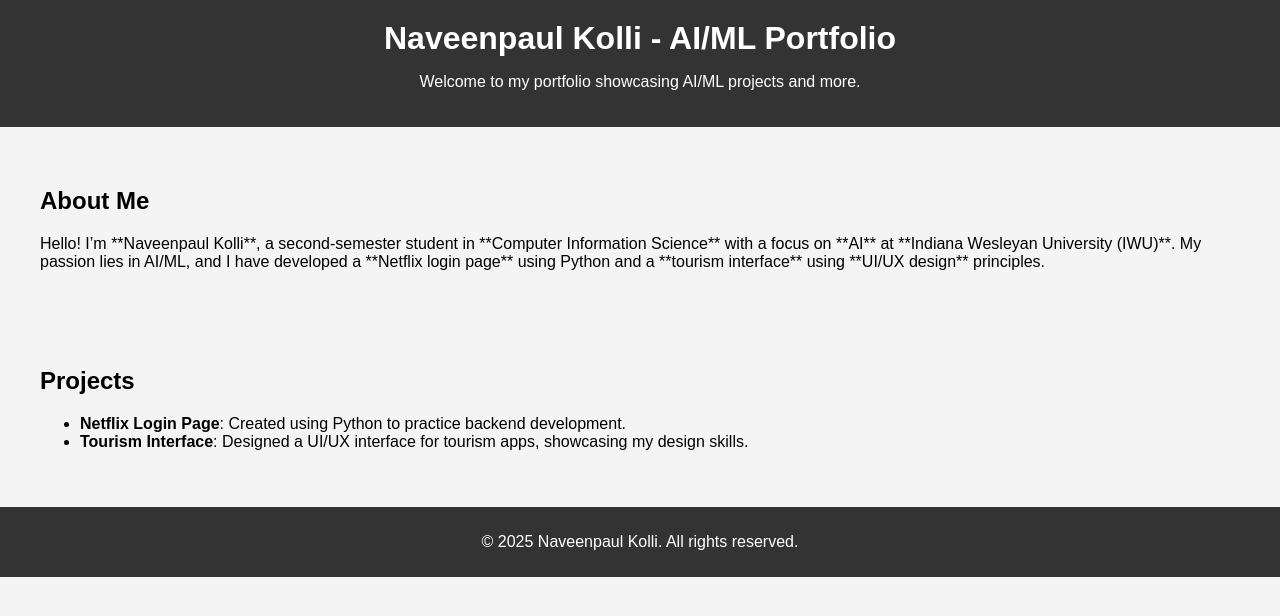
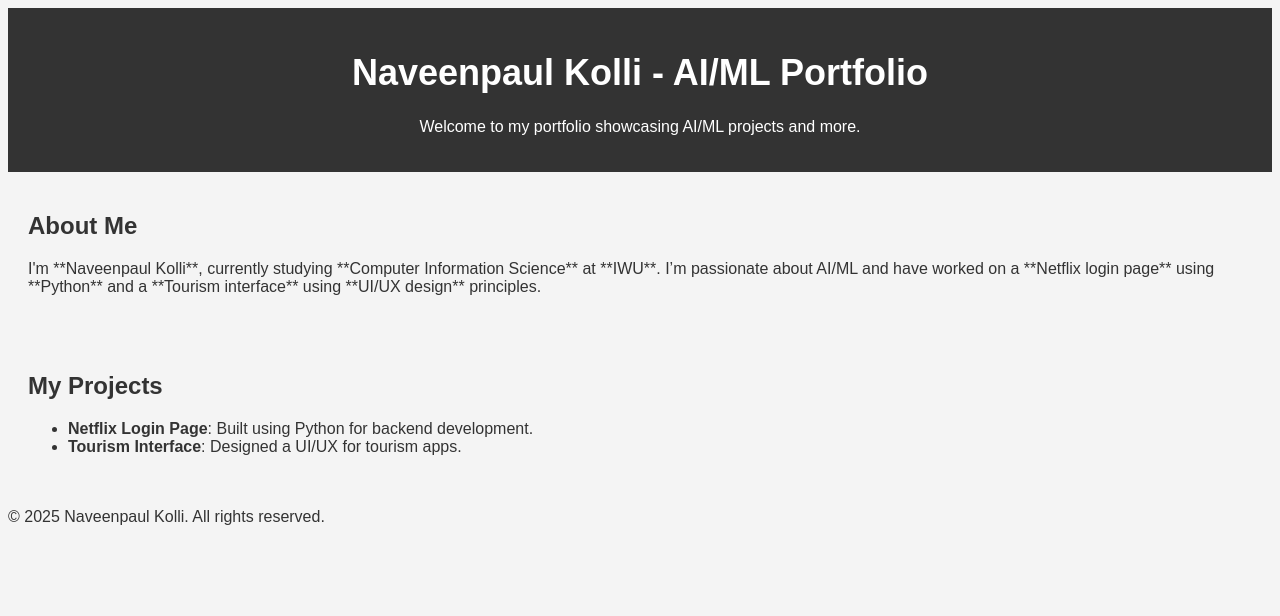
Before and after one commit to Naveenpaulkolli/portfolio, a plain HTML site: page index.html in a window 1280 px wide. Drawn offline with Linux system fonts and the light colour scheme.

Commit message:
Update index.html

```diff
--- a/index.html
+++ b/index.html
@@ -8,27 +8,19 @@
     body {
       font-family: Arial, sans-serif;
       background-color: #f4f4f4;
-      margin: 0;
-      padding: 0;
+      color: #333;
     }
     header {
-      background: #333;
-      color: #fff;
+      background-color: #333;
+      color: white;
       text-align: center;
       padding: 20px;
     }
-    header h1 {
-      margin: 0;
+    h1 {
+      font-size: 36px;
     }
     section {
       padding: 20px;
-      margin: 20px;
-    }
-    footer {
-      background: #333;
-      color: #fff;
-      text-align: center;
-      padding: 10px;
     }
   </style>
 </head>
@@ -40,14 +32,14 @@
 
   <section>
     <h2>About Me</h2>
-    <p>Hello! I’m **Naveenpaul Kolli**, a second-semester student in **Computer Information Science** with a focus on **AI** at **Indiana Wesleyan University (IWU)**. My passion lies in AI/ML, and I have developed a **Netflix login page** using Python and a **tourism interface** using **UI/UX design** principles.</p>
+    <p>I'm **Naveenpaul Kolli**, currently studying **Computer Information Science** at **IWU**. I’m passionate about AI/ML and have worked on a **Netflix login page** using **Python** and a **Tourism interface** using **UI/UX design** principles.</p>
   </section>
 
   <section>
-    <h2>Projects</h2>
+    <h2>My Projects</h2>
     <ul>
-      <li><strong>Netflix Login Page</strong>: Created using Python to practice backend development.</li>
-      <li><strong>Tourism Interface</strong>: Designed a UI/UX interface for tourism apps, showcasing my design skills.</li>
+      <li><strong>Netflix Login Page</strong>: Built using Python for backend development.</li>
+      <li><strong>Tourism Interface</strong>: Designed a UI/UX for tourism apps.</li>
     </ul>
   </section>
 
```
